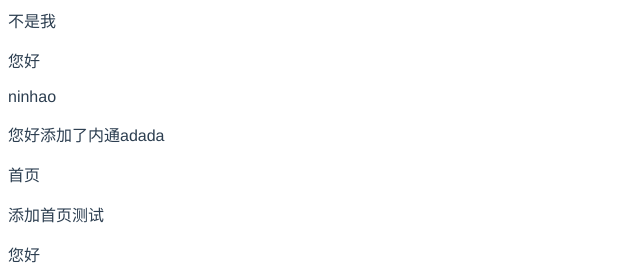
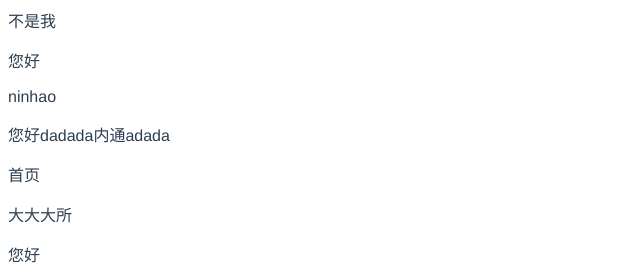
Before and after one commit to GHdafengzi101/one, a Vue app: page /#/ in a window 1280 px wide. Shown: the top 276 px of the page, without its empty margins (0-640 px from the left). Built offline with nearby package versions, Linux system fonts and the light colour scheme.

Commit message:
Update Home.vue

```diff
--- a/src/views/Home.vue
+++ b/src/views/Home.vue
@@ -4,9 +4,9 @@
     <p>您好</p>
     <div>
       <p>ninhao</p>
-      <p>您好添加了内通adada</p>
+      <p>您好dadada内通adada</p>
       <p>首页</p>
-      <p>添加首页测试</p>
+      <p>大大大所</p>
       <p>您好</p>
       <p>分支首页测试</p>
       <p>分支首页测试</p>
```
